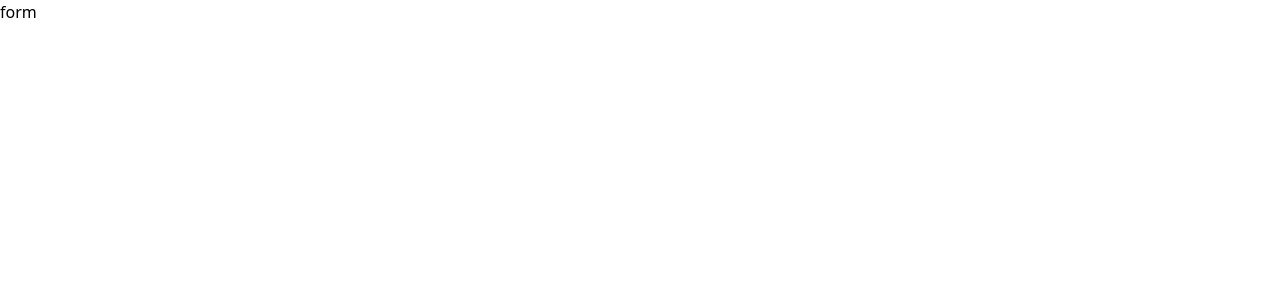
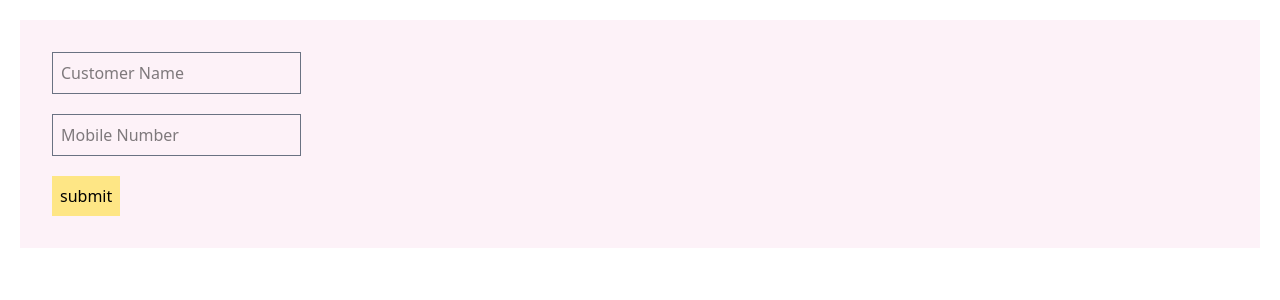
Before and after one commit to Kirushanthi26/react-marathon, a React (Vite) app: page / in a window 1280 px wide. Shown: the top 300 px of the page. Built offline with nearby package versions, Linux system fonts and the light colour scheme.

Commit message:
react normal form

```diff
--- a/src/features/foodDeliveryForm/FoodDeliveryForm.tsx
+++ b/src/features/foodDeliveryForm/FoodDeliveryForm.tsx
@@ -1,7 +1,44 @@
+import { useState, type ChangeEvent, type FormEvent } from "react"
+
+type UserDetails = {
+    customerName: string
+    mobileNo: string
+}
+
 export default function FoodDeliveryForm() {
+    const [userDetails, setUserDetails] = useState<UserDetails>({
+        customerName: "",
+        mobileNo: ""
+    })
+
+    const handleCustomerName = (e: ChangeEvent<HTMLInputElement>) => {
+        const { name, value } = e.target
+
+        setUserDetails({ ...userDetails, [name]: value })
+
+    }
+
+    const handleMobileNo = (e: ChangeEvent<HTMLInputElement>) => {
+        const { name, value } = e.target
+
+        setUserDetails({ ...userDetails, [name]: +value })
+
+    }
+
+    const handleSubmit = (e: FormEvent<HTMLFormElement>) => {
+        e.preventDefault()
+        console.log(userDetails)
+    }
+
     return (
-        <div>
-            form
-        </div>
+        <form onSubmit={handleSubmit} className="space-y-5">
+            <div>
+                <input type="text" name="customerName" placeholder="Customer Name" value={userDetails?.customerName} onChange={handleCustomerName} className="border border-gray-500 p-2" />
+            </div>
+            <div>
+                <input type="number" name="mobileNo" placeholder="Mobile Number" value={userDetails?.mobileNo} onChange={handleMobileNo} className="border border-gray-500 p-2" />
+            </div>
+            <button type="submit" className="bg-amber-200 p-2">submit</button>
+        </form>
     )
 }
--- a/src/features/foodDeliveryForm/FoodDeliveryIndex.tsx
+++ b/src/features/foodDeliveryForm/FoodDeliveryIndex.tsx
@@ -3,7 +3,7 @@ import FoodDeliveryForm from "./FoodDeliveryForm";
 
 export default function FoodDeliveryIndex() {
     return (
-        <div>
+        <div className="m-5 bg-pink-50 p-8">
             <FoodDeliveryForm />
             {/* <FoodDeliveryFormRHF/> */}
         </div>
```
